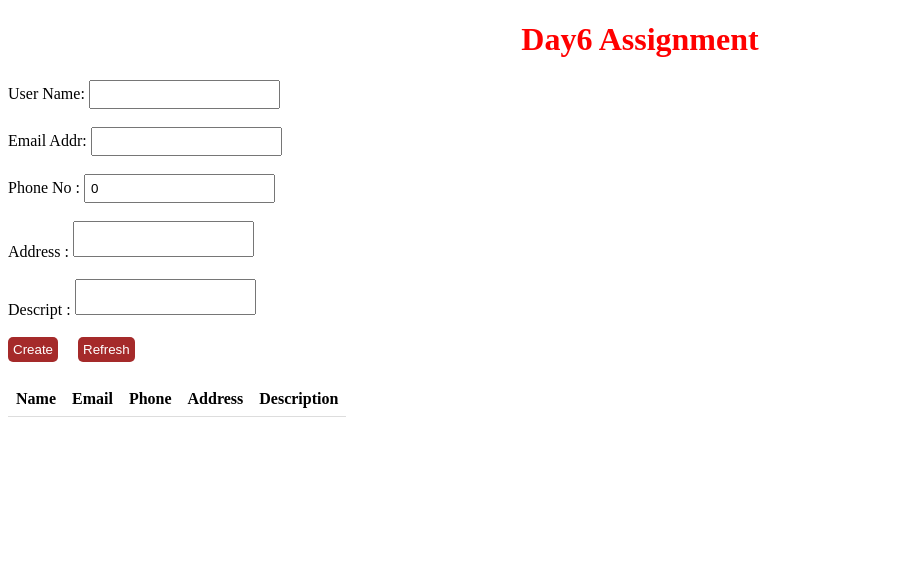
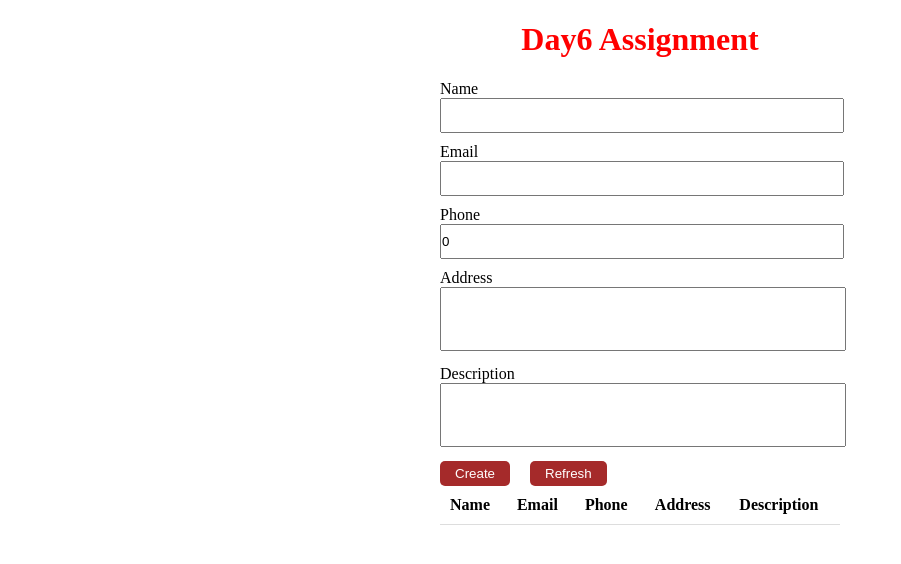
Before and after one commit to ayeayethet151198/angular-training, an Angular app: page /test4 in a window 1280 px wide. Shown: the top 564 px of the page, without its empty margins (0-901 px from the left). Built offline with nearby package versions, Linux system fonts and the light colour scheme.

Commit message:
day6-assignment-update

```diff
--- a/src/app/pages/test4-page/test4-page.component.html
+++ b/src/app/pages/test4-page/test4-page.component.html
@@ -1,20 +1,20 @@
 <div class="wrapper">
   <h1>Day6 Assignment</h1>
-<div class="form">
-User Name: <input [(ngModel)] = 'userName'>
-<br><br>
-Email Addr: <input [(ngModel)] = 'email'>
-<br><br>
-Phone No : <input type="number" [(ngModel)] = 'phone' >
-<br><br>
-Address  : <textarea [(ngModel)] = 'address'></textarea>
-<br><br>
-Descript  : <textarea [(ngModel)] = 'description'></textarea>
-<br><br>
-<button (click)="create()">Create</button>
+  <div class="userForm">
+    <label>Name</label><br>
+    <input [(ngModel)] = 'userName'> <br>
+    <label>Email</label><br>
+    <input [(ngModel)] = 'email'> <br>
+    <label>Phone</label><br>
+    <input type="number" [(ngModel)] = 'phone'> <br>
+    <label>Address</label><br>
+    <textarea [(ngModel)] = 'address'> </textarea><br>
+    <label>Description</label><br>
+    <textarea [(ngModel)] = 'description'> </textarea><br>
 
-<button (click)="refresh()">Refresh</button>
-</div>
+    <button (click)="create()">Create</button>
+    <button (click)="refresh()">Refresh</button>
+  </div>
 
 <table>
   <tr>
--- a/src/app/pages/test4-page/test4-page.component.scss
+++ b/src/app/pages/test4-page/test4-page.component.scss
@@ -1,41 +1,53 @@
+
 .wrapper{
+  width: 400px;
+  margin: 0 auto;
 
   h1{
     text-align: center;
     color: red;
   }
-  .form{
+  .userForm{
 
-    padding-bottom: 20px;
     input{
-      padding: 5px;
+      width: 100%;
+      padding: 8px 0;
+      margin-bottom: 10px;
     }
     textarea{
+      width: 100%;
+      padding-bottom: 30px;
       resize: none;
+      margin-bottom: 10px;
+    }
   }
   button{
-      padding: 5px;
+    padding: 5px 15px;
     color: #FFFFFF;
     background-color: brown;
     border-radius: 5px;
     margin-right: 20px;
     border: none;
   }
-  }
   table{
     border-collapse: collapse;
-
+    width: 100%;
     tr{
       th{
-        padding: 8px;
+        padding: 10px;
         text-align: left;
         border-bottom: 1px solid #DDD;
       }
       td{
-        padding: 8px;
+        padding: 10px;
         text-align: left;
         border-bottom: 1px solid #DDD;
       }
     }
   }
 }
+.clearfix{
+  clear: both;
+  content: "";
+  display: contents;
+}
```
Lines whose indentation alone changed are shown as unchanged.
